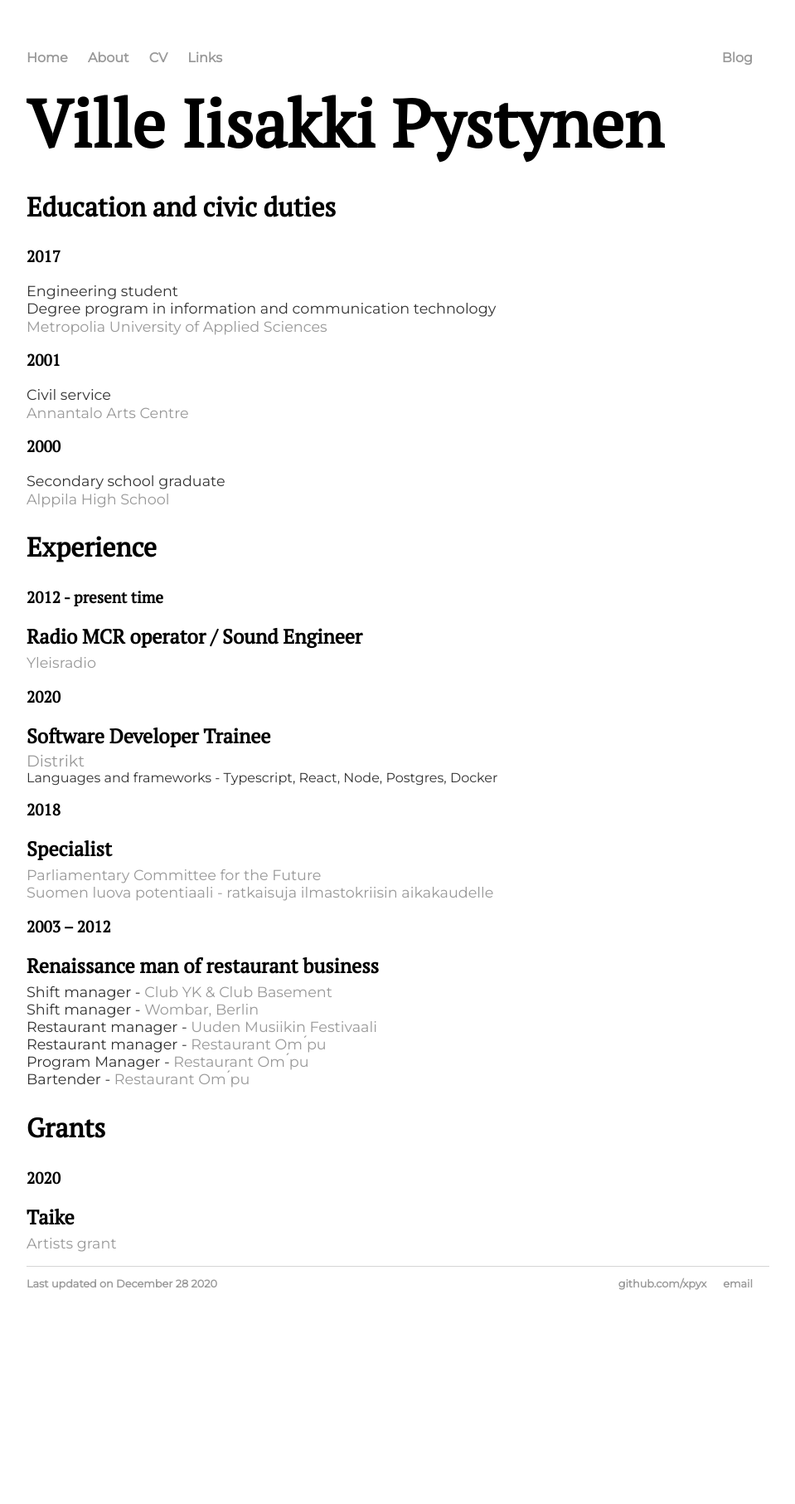
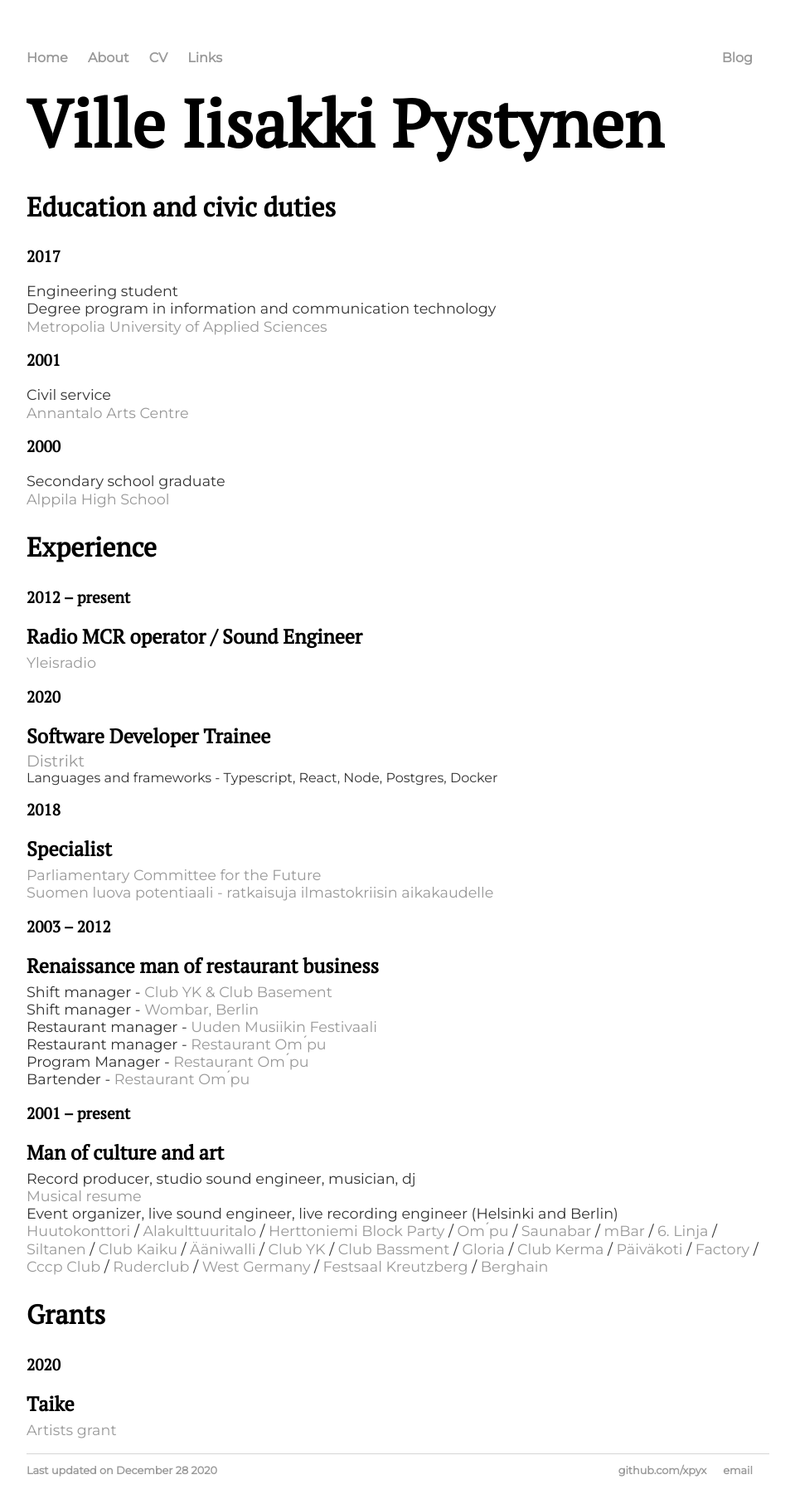
Before and after one commit to xpyx/xpyx.github.io, a Jekyll site: the page built from cv/index.html, in a window 1280 px wide. Shown: the whole page at 83% size, without its empty margins (160-1119 px from the left). Built offline with Jekyll 4.4.1, drawn with Linux system fonts in a browser that asks for light colours; before the commit the page ends 1587 px from its top, so only the background shows below that.

Commit message:
musical resume

```diff
--- a/cv/index.html
+++ b/cv/index.html
@@ -34,7 +34,7 @@
 
 	<h2>Experience</h2>
 
-	<h4>2012 - present time</h4>
+	<h4>2012 – present</h4>
 	<h3>Radio MCR operator / Sound Engineer</h3>
 	<p><a href="https://www.yle.fi" _target="blank">Yleisradio</a></p>
 
@@ -65,6 +65,35 @@
 		Bartender - <a href="https://www.ompu.fi">Restaurant Om ́pu</a>
 	</p>
 
+	<h4>2001 – present</h4>
+	<h3>Man of culture and art</h3>
+	<p>
+		Record producer, studio sound engineer, musician, dj<br>
+		<a href="/music/index.html">Musical resume</a><br>
+		Event organizer, live sound engineer, live recording engineer (Helsinki and Berlin)<br>
+		<a href="http://heathermill.fi/portfolio/huutokonttori/">Huutokonttori</a> /
+		<a href="https://www.facebook.com/alakulttuuritalo/">Alakulttuuritalo</a> /
+		<a href="http://herttoniemiblockparty.fi/">Herttoniemi Block Party</a> /
+		<a href="https://ompu.fi/">Om ́pu</a> /
+		<a href="http://www.mikseri.net/mestat/saunabar.706.php">Saunabar</a> /
+		<a href="http://mbar.fi/">mBar</a> /
+		<a href="https://kuudeslinja.com/">6. Linja</a> /
+		<a href="https://siltanen.org/">Siltanen</a> /
+		<a href="https://clubkaiku.fi/">Club Kaiku</a> /
+		<a href="https://www.aaniwalli.fi/">Ääniwalli</a> /
+		<a href="https://www.residentadvisor.net/club.aspx?id=15380">Club YK</a> /
+		<a href="https://www.recon.com/en/events/calendar/event/713">Club Bassment</a> /
+		<a href="https://gloria.munstadi.fi/">Gloria</a> /
+		<a href="https://klubitus.org/topic/77826-kerma-kiittaa-kumartaa-ja-poistuu-takavasemalle">Club Kerma</a> /
+		<a href="https://www.ts.fi/kulttuuri/1074060119/Avaruusutarha+valtaa+Paivakodin">Päiväkoti</a> /
+		<a href="http://www.mikseri.net/mestat/clubfactory.2190.php">Factory</a> /
+		<a href="https://www.tripadvisor.fi/Attraction_Review-g187323-d5948128-Reviews-Old_CCCP_Bar-Berlin.html">Cccp Club</a> /
+		<a href="https://www.clubguideberlin.de/ruderclub-mitte/">Ruderclub</a> /
+		<a href="http://www.westgermany.eu/">West Germany</a> /
+		<a href="https://festsaal-kreuzberg.de/">Festsaal Kreutzberg</a> /
+		<a href="https://en.wikipedia.org/wiki/Berghain">Berghain</a>
+	</p>
+
 	<h2>Grants</h2>
 	<h4>2020</h4>
 	<h3>Taike</h3>
```
Also changed, not shown: music/index.html (added, +91 -0 lines).
